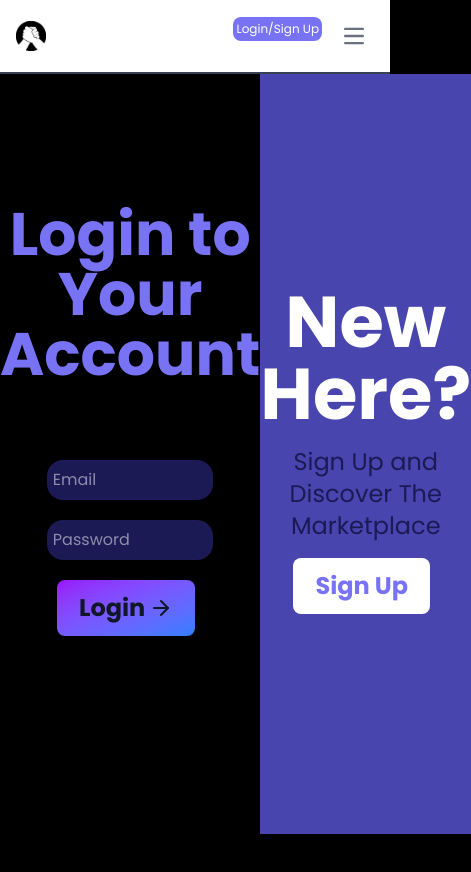
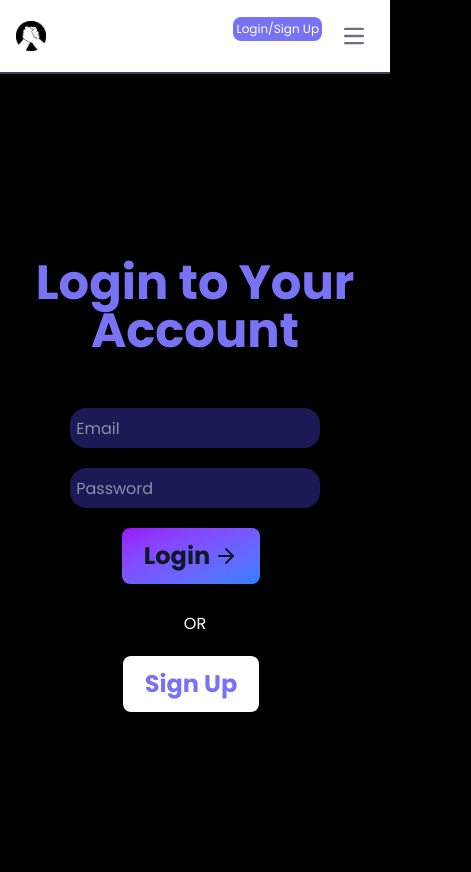
Before and after one commit to AmanSharma619/CampusTrade, a Next.js app in the folder campustrade/: page /login in a window 390 px wide. Shown: the top 872 px of the page, 471 px wide, since content can reach past the window. Before the commit the page ends 844 px from the top, so only its background shows below. Built offline with nearby package versions, Linux system fonts and the light colour scheme.

Commit message:
login responsiveness done

```diff
--- /dev/null
+++ b/campustrade/app/login/page.css
@@ -0,0 +1,17 @@
+@media (max-width:480px) {
+    body{
+        overflow-x: hidden;
+    }
+    .authdiv{
+        justify-content: normal;
+        flex-direction: column;
+    }
+    #left{
+        min-height: 100dvh;
+    }
+}
+@media (max-width:400px) {
+   #left h1{
+    font-size: 48px;
+   }
+}
--- a/campustrade/app/login/page.js
+++ b/campustrade/app/login/page.js
@@ -1,4 +1,5 @@
 "use client"
+import "./page.css"
 import React, { useState } from 'react'
 import { Defbutton, Glowbutton } from '@/components/Button'
 
@@ -31,9 +32,9 @@ const Login = () => {
   }
 
   return (
-    <div className='authdiv h-[90vh] flex'>
+    <div className='authdiv h-[90vh] flex '>
       {/* Left Panel */}
-      <div className='left-div h-full w-full flex flex-col items-center justify-center gap-4' id='left'>
+      <div className='left-div h-full w-full flex flex-col items-center justify-center gap-4 max-sm:gap-10' id='left'>
         {isSignup ? (
           <>
             <h1 className='text-6xl font-bold text-white text-center'>Create an Account</h1>
@@ -46,6 +47,8 @@ const Login = () => {
               <span className='text-color2'>Upload College ID Card</span>
               <input type="file" className='bg-color2 w-4/5 h-10 rounded-2xl text-white p-1.5' accept='image/*,.pdf' />
               <Glowbutton title="Sign Up" />
+              <span className="text-white hidden max-sm:block">OR</span>
+              <Defbutton title="Login" className="bg-white sm:hidden max-sm:block" onClick={toggleToLogin} />
             </form>
           </>
         ) : (
@@ -55,13 +58,15 @@ const Login = () => {
               <input type="text" className='bg-color2 w-4/5 h-10 rounded-2xl text-white p-1.5' placeholder='Email' />
               <input type="password" className='bg-color2 w-4/5 h-10 rounded-2xl text-white p-1.5' placeholder='Password' />
               <Glowbutton title="Login" />
+            <span className="text-white hidden max-sm:block">OR</span>
+            <Defbutton title="Sign Up" className="bg-white sm:hidden max-sm:block" onClick={toggleToSignup} />
             </form>
           </>
         )}
       </div>
 
       {/* Right Panel */}
-      <div className='right-div bg-color1 h-full w-full flex flex-col items-center justify-center gap-4' id='right'>
+      <div className='right-div bg-color1 h-full w-full flex flex-col items-center justify-center gap-4 max-sm:hidden' id='right'>
         {isSignup ? (
           <>
             <h1 className='text-white text-7xl font-bold text-center'>Welcome Back</h1>
```
